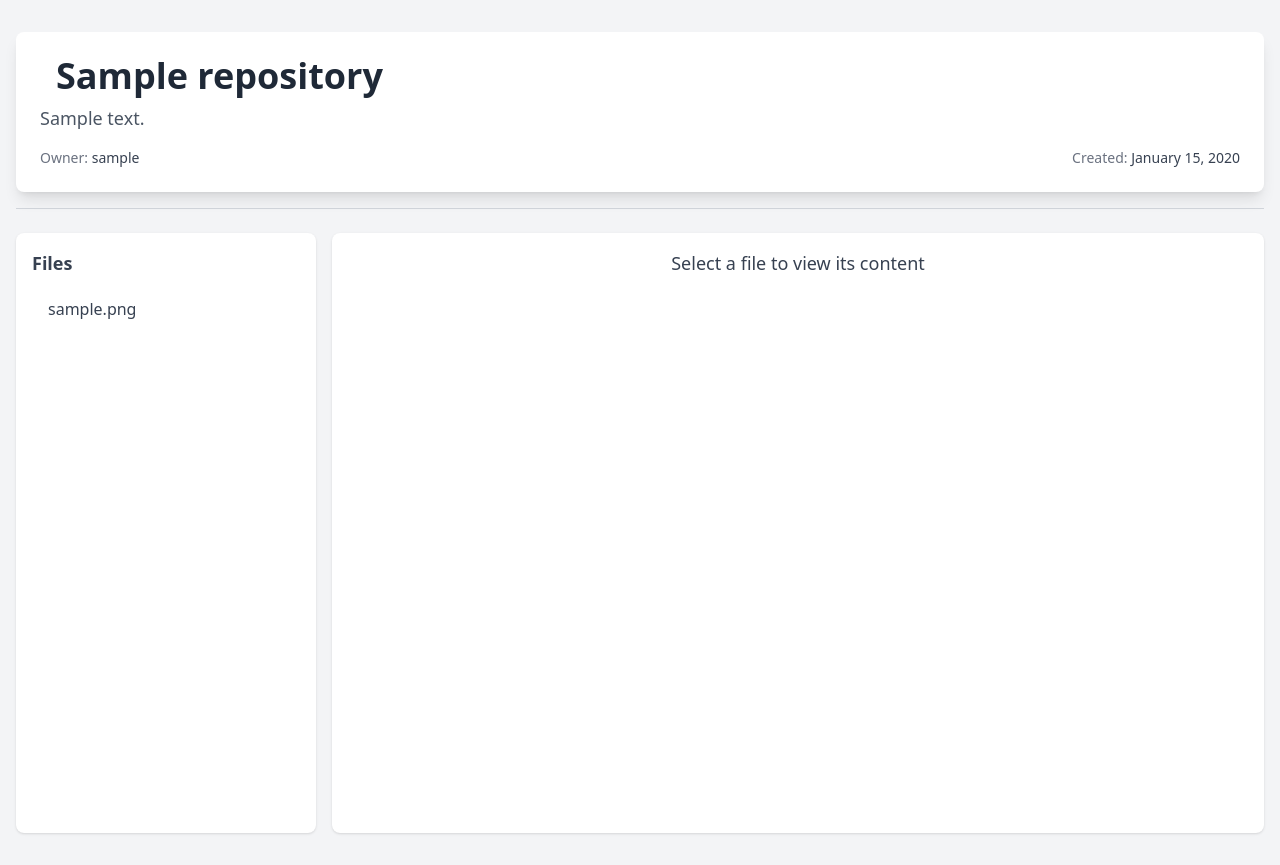
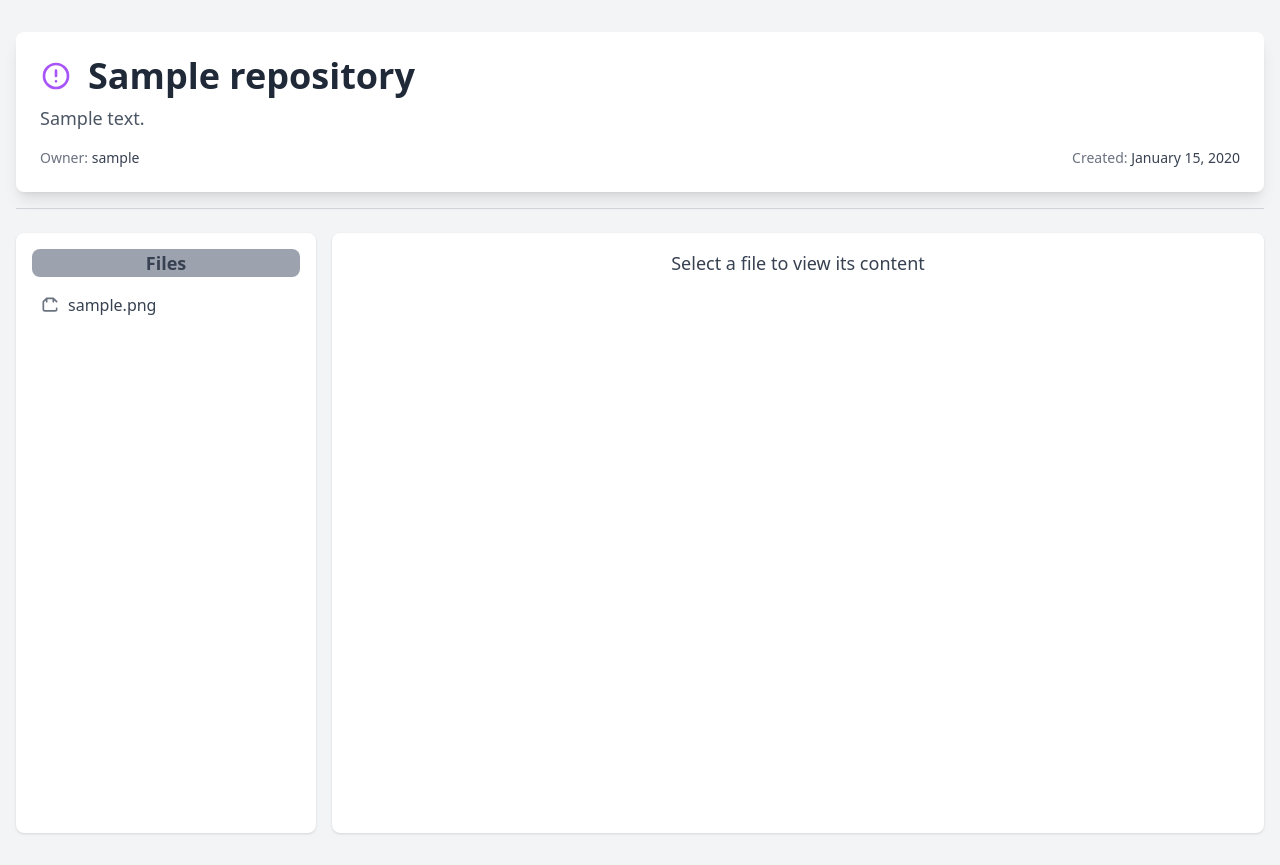
Before and after one commit to Soumen3/Upgrade_Lab, a Django app: page /vcs/repositories/1/ in a window 1280 px wide. Shown: the part 75-940 px from the top of the page. Run offline with Django 5.2, Linux system fonts and the light colour scheme; a user stored in the database is signed in; tables that the repository leaves empty hold one stand-in row (values such as "Sample post"); grey boxes marked "Sample" are stand-in pictures; some libraries are stand-ins or nearby versions.

Commit message:
file structure done

```diff
--- a/templates/components/file_tree.html
+++ b/templates/components/file_tree.html
@@ -1,13 +1,15 @@
 <ul>
     {% if contents.items %}
         <!-- Folder -->
-        <li class="folder group flex flex-col rounded-md bg-gray-200 dark:bg-gray-700 my-1 cursor-pointer">
-            <div class="folder-header flex items-center px-2 py-1">
-                <i class="fas fa-folder mr-2 text-yellow-500"></i>
+        <li class="folder group flex flex-col rounded-md cursor-pointer">
+            <div class="folder-header flex items-center px-2 ">
+                <svg class="w-5 h-5 mr-2 text-gray-500" xmlns="http://www.w3.org/2000/svg" fill="none" viewBox="0 0 24 24" stroke="currentColor">
+                    <path stroke-linecap="round" stroke-linejoin="round" stroke-width="2" d="M3 7h18M3 7l3-3h12l3 3M3 7v10a2 2 0 002 2h14a2 2 0 002-2V7" />
+                </svg>
                 <span class="font-bold">{{ folder }}</span>
             </div>
 
-            <ul class="nested hidden mt-1 ml-4">
+            <ul class="nested hidden ml-4">
 
                 {% for subfolder, subcontents in contents.items %}
                     {% include 'components/file_tree.html' with folder=subfolder contents=subcontents %}
@@ -16,8 +18,10 @@
         </li>
     {% else %}
         <!-- File -->
-        <li class="file flex items-center px-2 py-1 rounded-md hover:bg-gray-300 dark:hover:bg-gray-600 my-1 mt-2">
-            <i class="fas fa-file mr-2 text-gray-500"></i>
+        <li class="file flex items-center px-2 rounded-md hover:bg-gray-300 dark:hover:bg-gray-600">
+            <svg class="w-5 h-5 mr-2 text-gray-500" xmlns="http://www.w3.org/2000/svg" fill="none" viewBox="0 0 24 24" stroke="currentColor">
+                <path stroke-linecap="round" stroke-linejoin="round" stroke-width="2" d="M4 16v1a2 2 0 002 2h12a2 2 0 002-2v-1M4 8v8m0-8l4-4m0 0h8m-8 0v4m8-4v4m0-4l4 4" />
+            </svg>
             <a href="#" class="file-link text-gray-700 dark:text-gray-200"
                data-file-id="{{ contents.id }}"
                data-repo-id="{{ contents.repository.id }}">{{ folder }}</a>
@@ -26,28 +30,4 @@
 </ul>
 
 <script>
-    document.addEventListener('DOMContentLoaded', function () {
-        // Select all folder elements
-        const folders = document.querySelectorAll('.folder');
-
-        folders.forEach(folder => {
-            folder.addEventListener('click', function (event) {
-                event.stopPropagation(); // Prevent bubbling to parent folders
-
-                // Get the nested list and toggle visibility
-                const nested = folder.querySelector('.nested');
-                if (nested) {
-                    nested.classList.toggle('hidden');
-
-                    // Change folder icon on toggle
-                    const icon = folder.querySelector('i');
-                    if (icon.classList.contains('fa-folder')) {
-                        icon.classList.replace('fa-folder', 'fa-folder-open');
-                    } else {
-                        icon.classList.replace('fa-folder-open', 'fa-folder');
-                    }
-                }
-            });
-        });
-    });
 </script>
--- a/templates/vcs/repository_detail.html
+++ b/templates/vcs/repository_detail.html
@@ -9,7 +9,9 @@
         <div class="bg-white dark:bg-gray-800 shadow-lg rounded-lg p-6">
 
             <h1 class="text-3xl md:text-4xl font-semibold text-gray-800 dark:text-white flex items-center">
-                <i class="fas fa-book text-purple-500 mr-4"></i>
+                <svg class="w-8 h-8 text-purple-500 mr-4" xmlns="http://www.w3.org/2000/svg" fill="none" viewBox="0 0 24 24" stroke="currentColor">
+                    <path stroke-linecap="round" stroke-linejoin="round" stroke-width="2" d="M12 8v4m0 4h.01M21 12a9 9 0 11-18 0 9 9 0 0118 0z" />
+                </svg>
                 {{ repository.name }}
             </h1>
 
@@ -26,7 +28,7 @@
     <div class="grid grid-cols-4 gap-4">
 
         <div class="col-span-1 bg-white dark:bg-gray-800 rounded-lg shadow p-4">
-            <h2 class="text-lg font-semibold text-gray-700 dark:text-gray-300 mb-4">Files</h2>
+            <p class="text-lg font-semibold text-gray-700 dark:text-gray-300 bg-gray-400 mb-4 text-center  rounded-lg">Files</p>
             <ul class="space-y-2" id="file-list">
                 {% for folder, contents in files.items %}
                     {% include 'components/file_tree.html' with folder=folder contents=contents %}
@@ -52,6 +54,7 @@
         fileLinks.forEach(link => {
             link.addEventListener('click', function (event) {
                 event.preventDefault();
+
                 const fileId = this.getAttribute('data-file-id');
                 const repoId = this.getAttribute('data-repo-id');
 
@@ -77,6 +80,43 @@
                     });
             });
         });
+
+        // Select all folder elements
+        const folders = document.querySelectorAll('.folder');
+
+        folders.forEach(folder => {
+            folder.addEventListener('click', function (event) {
+                event.stopPropagation(); // Prevent bubbling to parent folders
+
+                // Get the nested list and toggle visibility
+                const nested = folder.querySelector('.nested');
+                if (nested) {
+                    nested.classList.toggle('hidden');
+
+                }
+            });
+        });
+        const files = document.querySelectorAll('.file');
+        files.forEach(file => {
+            file.addEventListener('click', function(event) {
+                event.stopPropagation();
+            });
+        });
+
+
+
     });
+
+    function heighlightFileName() {
+        const fileList = document.querySelectorAll(".file");
+        fileList.forEach(file => {
+            file.addEventListener("click", function(event) {
+                fileList.forEach(f => {
+                    f.classList.remove("bg-gray-300");
+                });
+                this.classList.add("bg-gray-300", "dark:bg-gray-600");
+            });
+        });
+    }
 </script>
 {% endblock body %}
```
